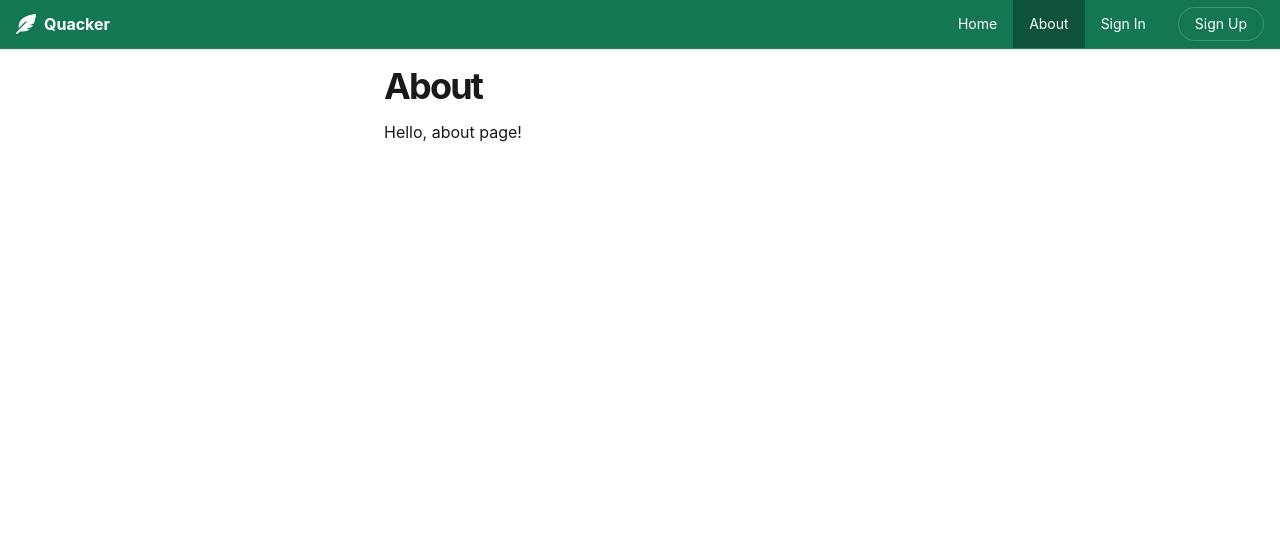
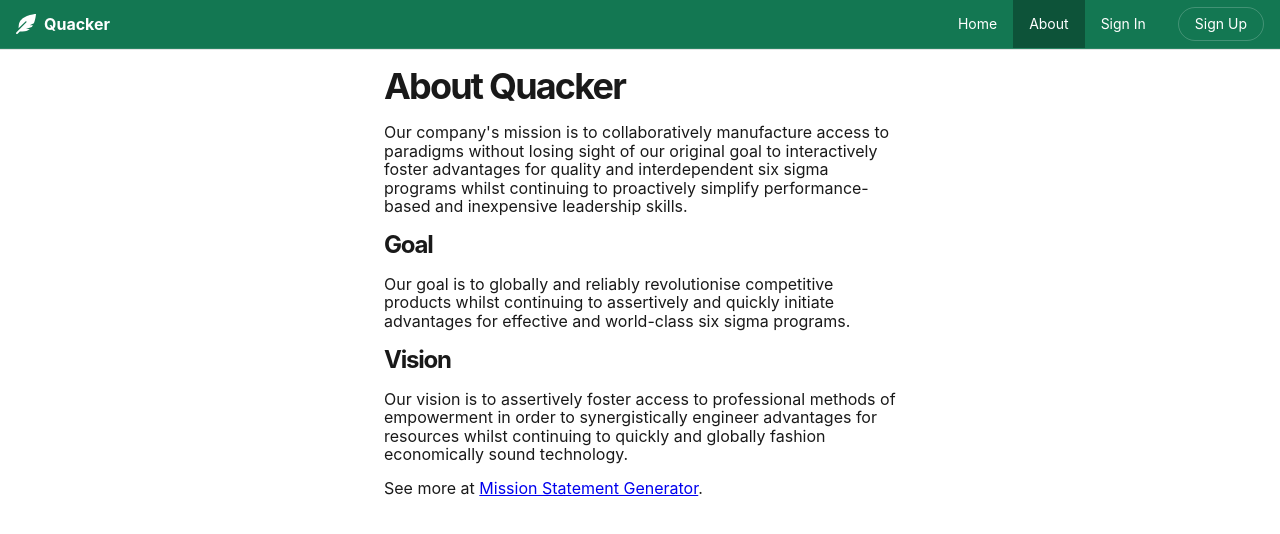
Before and after one commit to cngroupdk/vse-4it445-next, a React (Create React App) app in the folder frontend/: page /about in a window 1280 px wide. Shown: the top 534 px of the page. Built offline with nearby package versions, Linux system fonts and the light colour scheme.

Commit message:
Final fixes

```diff
--- a/frontend/src/atoms/TextInput.js
+++ b/frontend/src/atoms/TextInput.js
@@ -1,12 +1,13 @@
 import React from 'react';
 import classNames from 'classnames';
 
-export function TextInput({ className, ...props }) {
+export function TextInput({ className, error, ...props }) {
   return (
     <input
       type="text"
       className={classNames(
-        'border-box input-reset ba b--black-20 pa2 db w-100',
+        'border-box input-reset ba pa2 db w-100',
+        error ? 'b--red' : 'b--black-20',
         className,
       )}
       {...props}
--- a/frontend/src/molecules/Field.js
+++ b/frontend/src/molecules/Field.js
@@ -6,7 +6,7 @@ export function Field({ id, label, error, ...props }) {
   return (
     <div className="measure mb2">
       <Label htmlFor={id}>{label}</Label>
-      <TextInput id={id} className="mb1" {...props} />
+      <TextInput id={id} className="mb1" error={!!error} {...props} />
       {error && <ErrorMessage className="mb1 f6">{error}</ErrorMessage>}
     </div>
   );
--- a/frontend/src/pages/SignInPage.js
+++ b/frontend/src/pages/SignInPage.js
@@ -27,6 +27,7 @@ export function SignInPage() {
       auth.signin({ token, user });
       history.replace('/');
     },
+    onError: () => {},
   });
 
   const handleSignInFormSubmit = useCallback(
--- a/frontend/src/pages/SignUpPage.js
+++ b/frontend/src/pages/SignUpPage.js
@@ -37,6 +37,7 @@ export function SignUpPage() {
       auth.signin({ token, user });
       history.replace('/');
     },
+    onError: () => {},
   });
 
   const handleSignUpFormSubmit = useCallback(
--- a/frontend/src/templates/AboutTemplate.js
+++ b/frontend/src/templates/AboutTemplate.js
@@ -8,8 +8,34 @@ export function AboutTemplate() {
     <>
       <TopNavigation />
       <MainSection>
-        <Heading>About</Heading>
-        <p>Hello, about page!</p>
+        <Heading>About Quacker</Heading>
+        <p>
+          Our company's mission is to collaboratively manufacture access to
+          paradigms without losing sight of our original goal to interactively
+          foster advantages for quality and interdependent six sigma programs
+          whilst continuing to proactively simplify performance-based and
+          inexpensive leadership skills.
+        </p>
+        <Heading size="lg">Goal</Heading>
+        <p>
+          Our goal is to globally and reliably revolutionise competitive
+          products whilst continuing to assertively and quickly initiate
+          advantages for effective and world-class six sigma programs.
+        </p>
+        <Heading size="lg">Vision</Heading>
+        <p>
+          Our vision is to assertively foster access to professional methods of
+          empowerment in order to synergistically engineer advantages for
+          resources whilst continuing to quickly and globally fashion
+          economically sound technology.
+        </p>
+        <p>
+          See more at{' '}
+          <a href="https://lotta.se/mission-statement-generator/">
+            Mission Statement Generator
+          </a>
+          .
+        </p>
       </MainSection>
     </>
   );
```
Also changed, not shown: 1 other file (tests, documents, lock files or other folders).
